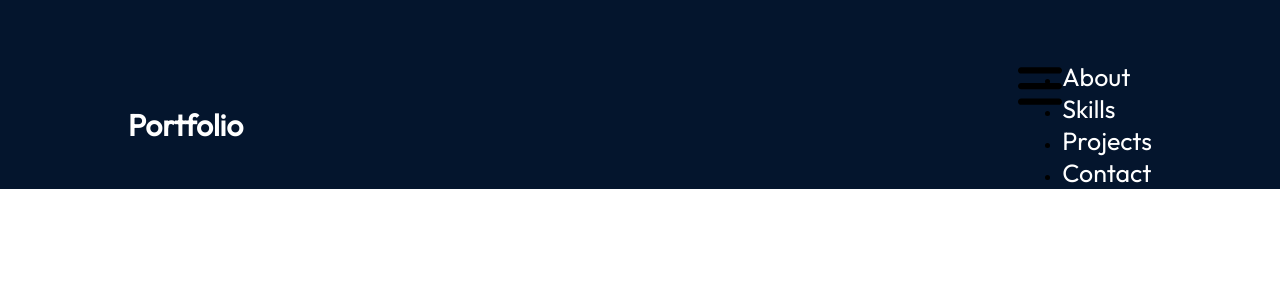
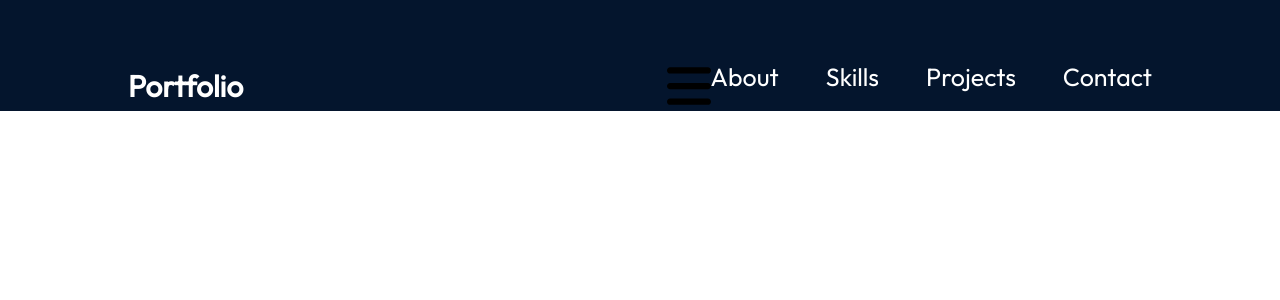
Before and after one commit to KipletingEdwin/React-Portfolio, a React (Create React App) app: page / in a window 1280 px wide. Shown: the top 300 px of the page. Built offline with nearby package versions, Linux system fonts and the light colour scheme; a web font is replaced by a local one.

Commit message:
add a new classname

```diff
--- a/src/App.css
+++ b/src/App.css
@@ -33,13 +33,13 @@
   display: flex;
 }
 
-.bar ul {
+.submenu {
   list-style: none;
   display: flex;
   gap: 47px;
 }
 
-.menu a {
+.submenu a {
   text-decoration: none;
   color: #fff;
   font-size: 25px;
@@ -71,7 +71,7 @@
     display: block;
   }
 
-  .bar ul{
+  .submenu {
     flex-direction: column;
     align-items: center;
     display: none;
@@ -83,7 +83,7 @@
     padding: 24px 33px;
   }
 
-  .myMenuOpen{
+  .menuOpen{
     z-index: 1;
     display: flex;
   }
--- a/src/components/NavBar.js
+++ b/src/components/NavBar.js
@@ -9,7 +9,7 @@ function NavBar() {
     <a className="port" href="/"> Portfolio</a>
     <div className="menu">
     <img className="bar" alt="bar" src={ openMenu ? xbar : bar}  onClick={() => setOpenMenu(!openMenu)}/>
-        <ul className = { `{items} ${openMenu ? "myMenuOpen" : ""}`} >
+        <ul className = {`${"submenu"} ${ openMenu && "menuOpen"}`} >
             <li><a href="#about"> About </a></li>
             <li><a href="#skills"> Skills </a></li>
             <li><a href="#projects"> Projects </a></li>
```
